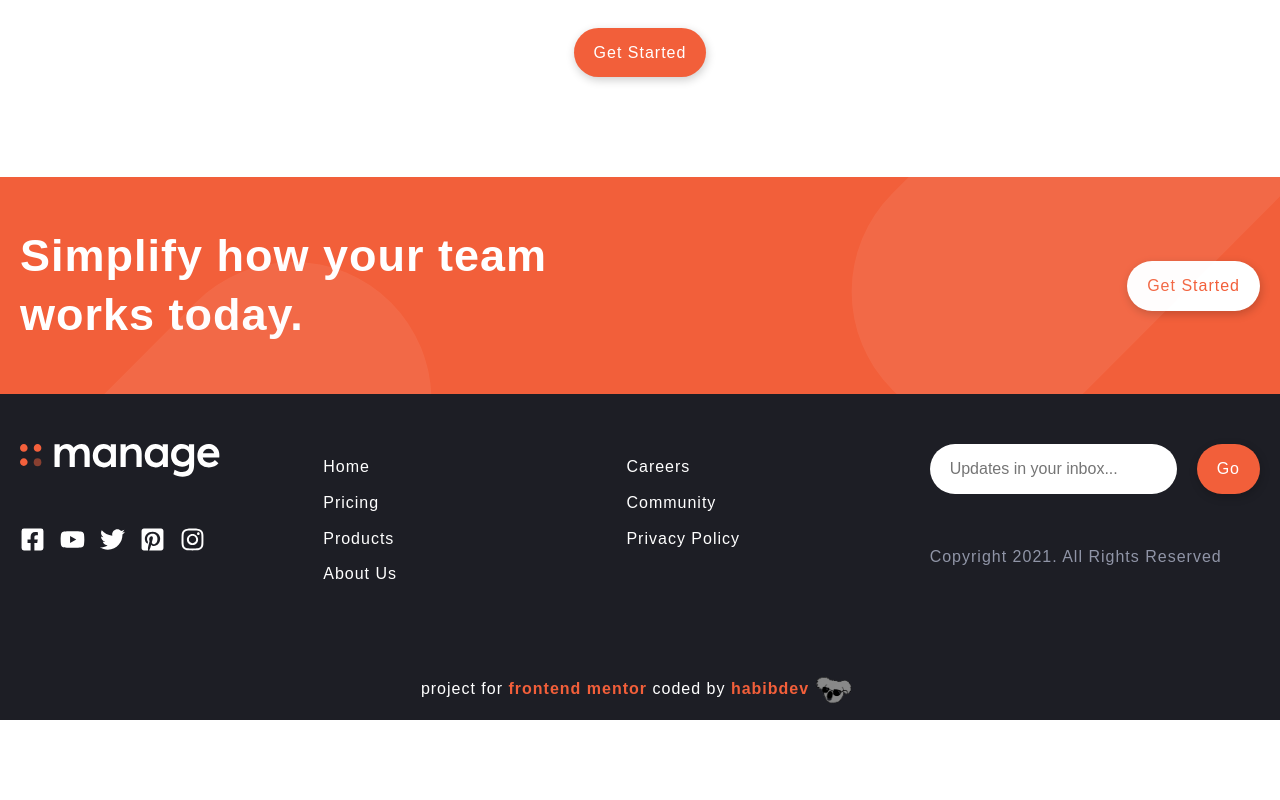
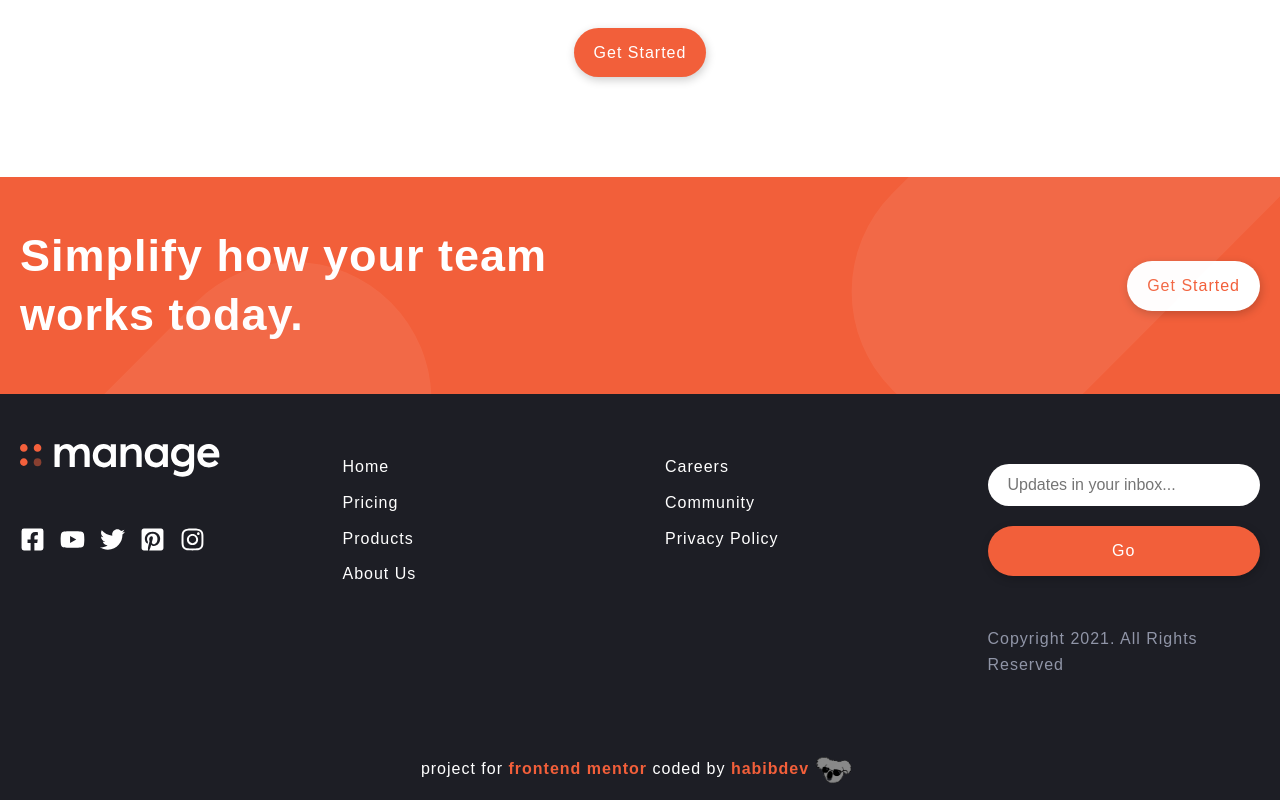
Before and after one commit to freetart/FEM-manage-landing-page, a React (Create React App) app: page / in a window 1280 px wide. Shown: the part 2176-2976 px from the top of the page. Before the commit the page ends 2896 px from the top, so only its background shows below. Built offline with nearby package versions, Linux system fonts and the light colour scheme; a web font is replaced by a local one.

Commit message:
created email validation for footer input

```diff
--- a/package.json
+++ b/package.json
@@ -13,6 +13,7 @@
     "react-slick": "^0.28.1",
     "slick-carousel": "^1.8.1",
     "styled-components": "^5.3.0",
+    "validator": "^13.6.0",
     "web-vitals": "^1.1.2"
   },
   "scripts": {
--- a/src/components/SignUpEmail.js
+++ b/src/components/SignUpEmail.js
@@ -1,16 +1,18 @@
+import { useState } from 'react';
 import styled from 'styled-components';
 import Button from './styledElements/Button';
-import Responsive from '../abstracts/Responsive';
+import validator from 'validator';
 
 const Container = styled.div`
   display: flex;
+  flex-direction: column;
   gap: 2rem;
   margin-bottom: 5rem;
 
-  ${Responsive.sm`
+  .email-container {
+    display: flex;
     flex-direction: column;
-    text-align: center;
-  `}
+  }
 
   .email-input {
     padding: 1.2rem 2rem;
@@ -19,17 +21,44 @@ const Container = styled.div`
     outline: 0;
     border: 0;
   }
+
+  .message {
+    font-size: var(--xxs);
+    margin: 1rem;
+    color: var(--brightRed);
+  }
+
+  .btn {
+    text-align: center;
+  }
 `;
 
 const SignUpEmail = () => {
+  const [inputMessage, setInputMessage] = useState('');
+  const validateEmail = (e) => {
+    let email = e.target.value;
+
+    if (validator.isEmail(email)) {
+      setInputMessage('Valid email :)');
+    } else {
+      setInputMessage('Please enter valid email');
+    }
+  };
+
   return (
     <Container>
-      <input
-        type='text'
-        className='email-input'
-        placeholder='Updates in your inbox...'
-      />
-      <Button primary>Go</Button>
+      <div className='email-container'>
+        <span className='message'>{inputMessage}</span>
+        <input
+          type='text'
+          className='email-input'
+          placeholder='Updates in your inbox...'
+          onChange={(e) => validateEmail(e)}
+        />
+      </div>
+      <Button primary className='btn'>
+        Go
+      </Button>
     </Container>
   );
 };
```
Also changed, not shown: 1 other file (tests, documents, lock files or other folders).
